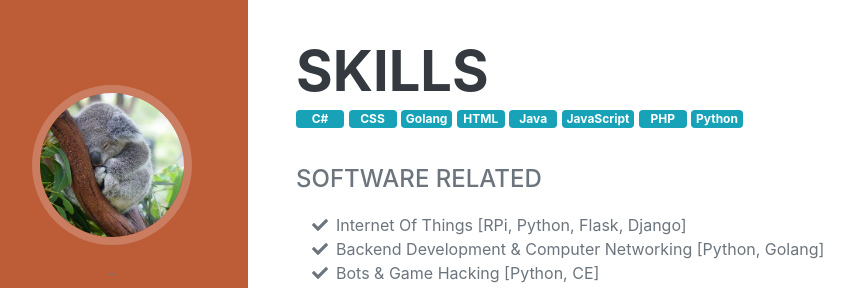
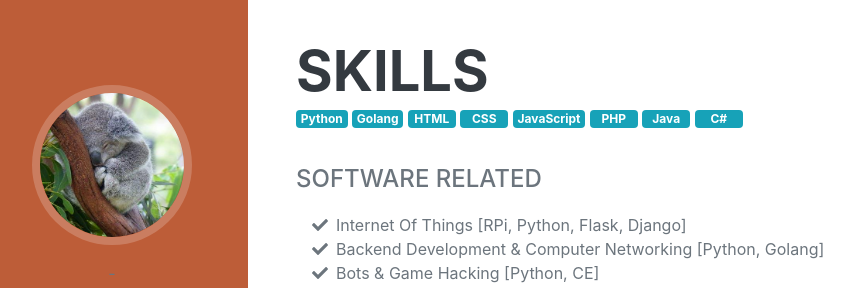
Before and after one commit to KoalaBear/Jekyll-CV, a Jekyll site: the page built from index.md, in a window 1280 px wide and 900 px high, scrolled down 2629 px. Shown: the part 149-437 px from the top of the window, without its empty margins (24-878 px from the left). Built offline with Jekyll 4.4.1, drawn with Linux system fonts in a browser that asks for light colours; some web fonts are replaced.

Commit message:
Fix/badges collection (#8)
* Added Skill Badges to Jekyll Config

* Fixed badges order

---------

Co-authored-by: KoalaBear <koalabeardevelopments@gmail.com>

```diff
--- a/_layouts/default.html
+++ b/_layouts/default.html
@@ -131,7 +131,8 @@
             <div class="resume-section-content">
                 <div class="mb-5">
                     <h2 style="margin-bottom: 0 !important;">Skills</h2>
-                    {% for badge in site.skill_badges | sort: 'order_number' %}
+                    {% assign ordered_badges = site.skill_badges | sort: 'order_number' %}
+                    {% for badge in ordered_badges %}
                         <a href="{{ badge.badge_link }}" class="badge badge-{{ badge.badge_type }}" style="min-width:3rem;">
                             {{ badge.text }}
                         </a>
```
